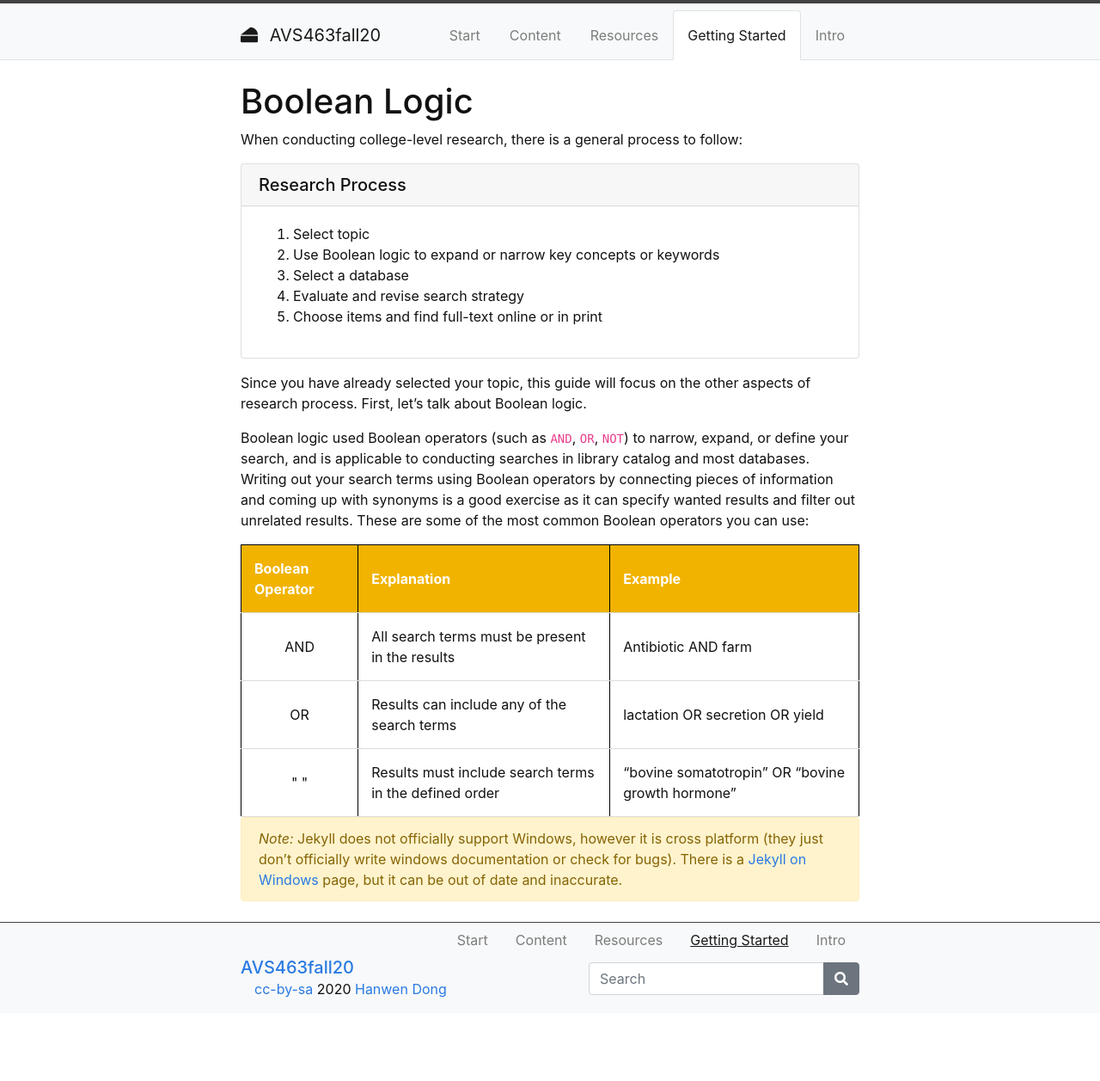
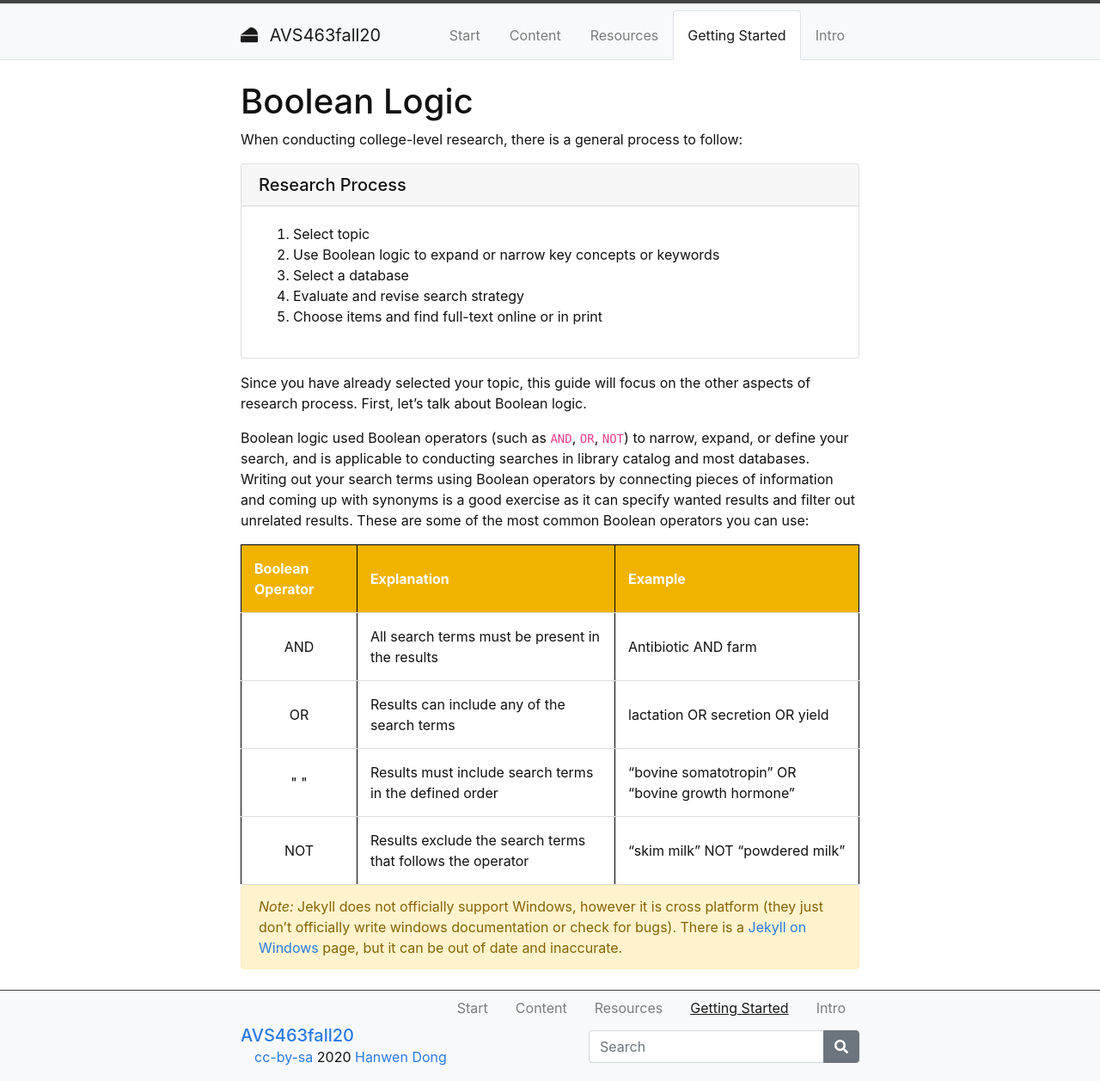
Before and after one commit to hanwendong1/AVS463-f20, a Jekyll site: the page built from content/Getting-Started.md, in a window 1280 px wide. Shown: the whole page at 86% size. Built offline with Jekyll 4.4.1, drawn with Linux system fonts in a browser that asks for light colours; before the commit the page ends 1178 px from its top, so only the background shows below that.

Commit message:
Update Getting-Started.md

```diff
--- a/content/Getting-Started.md
+++ b/content/Getting-Started.md
@@ -41,7 +41,7 @@ Boolean logic used Boolean operators (such as `AND`, `OR`, `NOT`) to narrow, exp
    <body>
       <table>
          <tr>
-            <th>Boolean Operator</th>
+            <th style="background-color: #f1b300">Boolean Operator</th>
             <th>Explanation</th>
             <th>Example</th>
          </tr>
@@ -60,6 +60,11 @@ Boolean logic used Boolean operators (such as `AND`, `OR`, `NOT`) to narrow, exp
             <td style="text-align:Left">Results must include search terms in the defined order</td>
             <td style="text-align:Left">“bovine somatotropin” OR “bovine growth hormone”</td>
          </tr>
+          <tr>
+            <td style="text-align:Center">NOT</td>
+            <td style="text-align:Left">Results exclude the search terms that follows the operator</td>
+            <td style="text-align:Left">“skim milk” NOT “powdered milk”</td>
+         </tr>
       </table>
    </body>
 </html>
```
